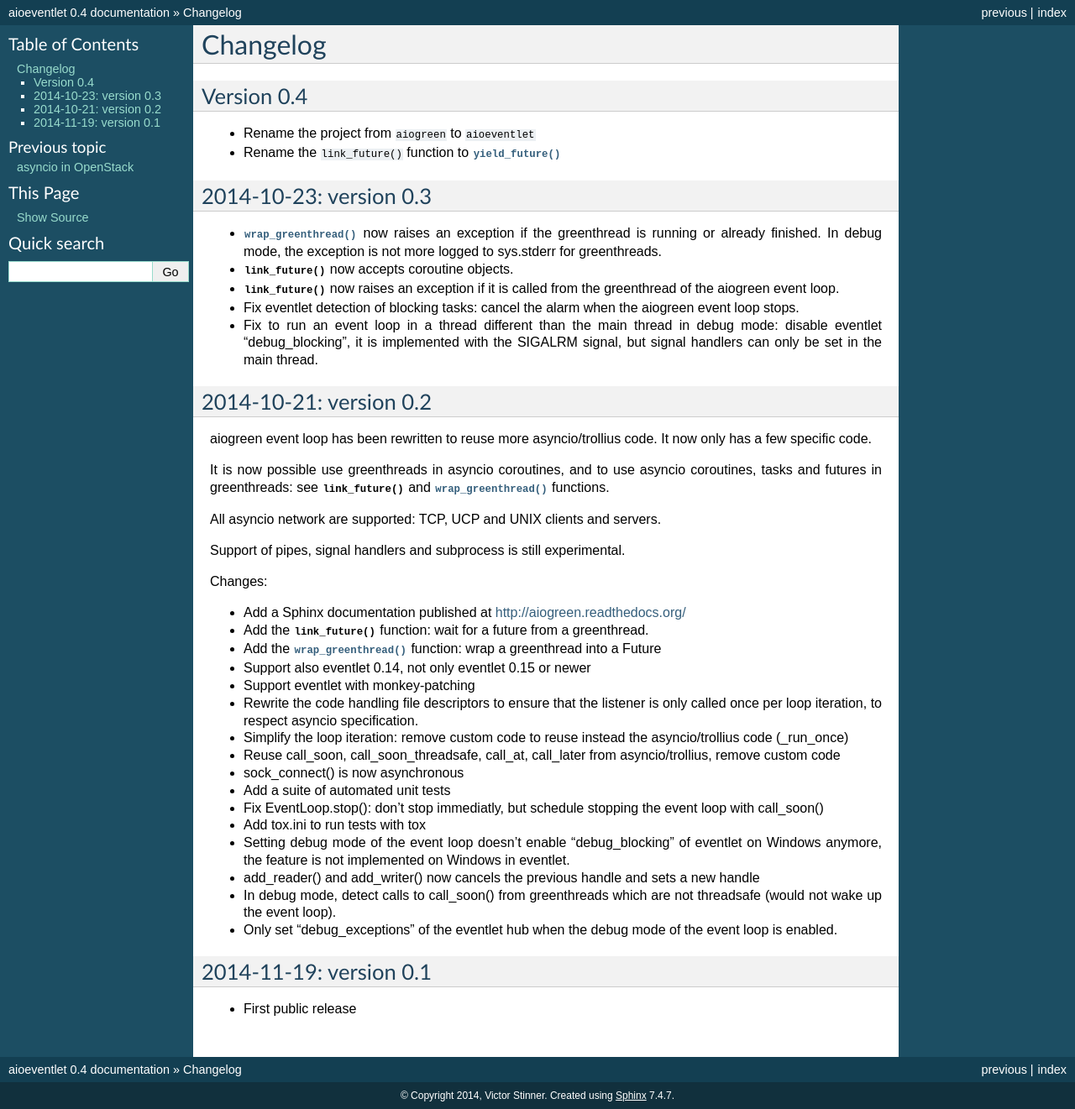
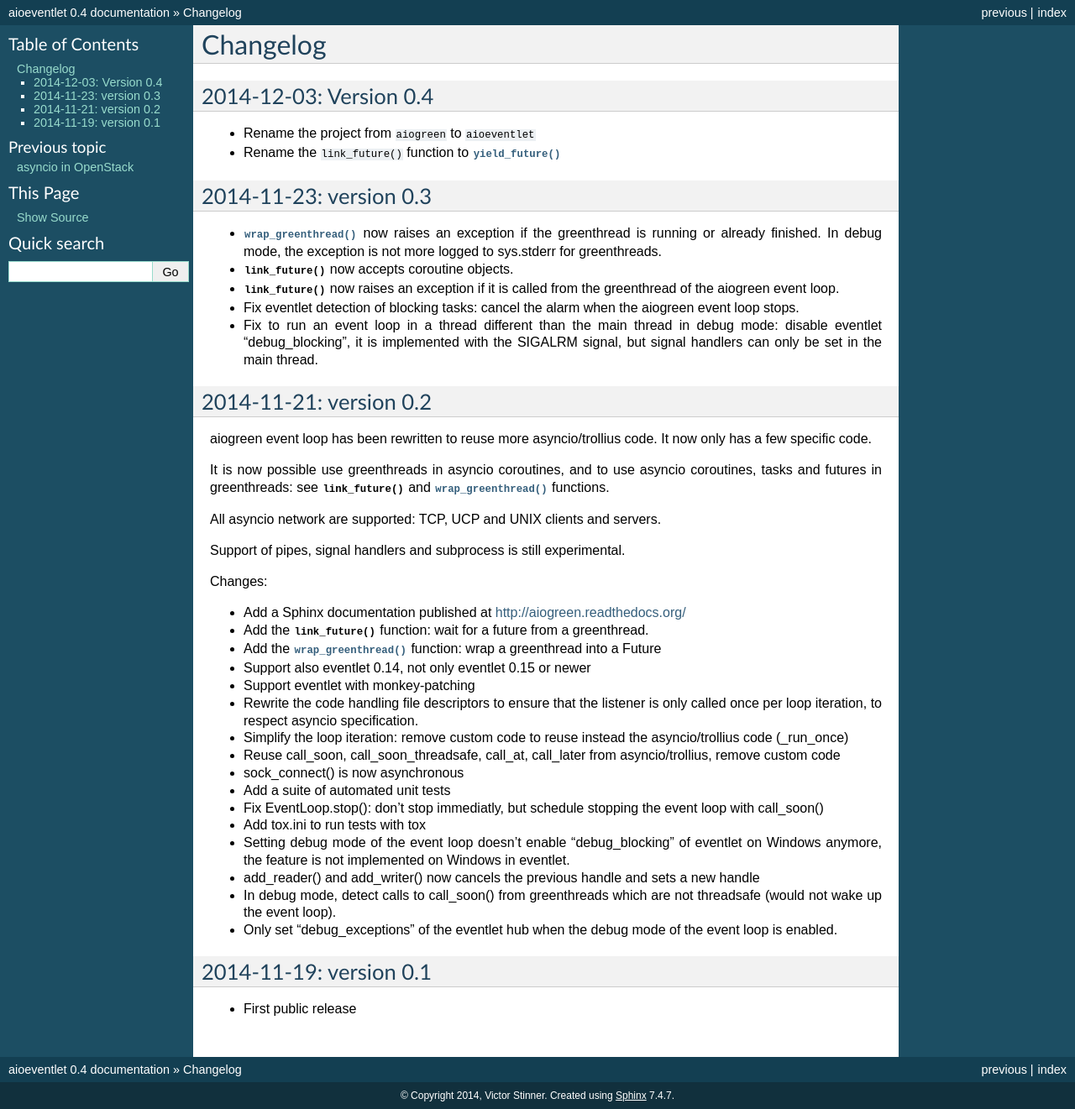
Before and after one commit to openstack-archive/deb-python-aioeventlet, a Sphinx documentation site: the page built from doc/changelog.rst, in a window 1280 px wide. Shown: the whole page at 84% size. Built offline with Sphinx 7.4.7, drawn with Linux system fonts in a browser that asks for light colours; some of the changed lines change nothing that is shown.

Commit message:
prepare release 0.4

```diff
--- a/doc/changelog.rst
+++ b/doc/changelog.rst
@@ -1,13 +1,13 @@
 Changelog
 =========
 
-Version 0.4
------------
+2014-12-03: Version 0.4
+-----------------------
 
 * Rename the project from ``aiogreen`` to ``aioeventlet``
 * Rename the ``link_future()`` function to :func:`yield_future`
 
-2014-10-23: version 0.3
+2014-11-23: version 0.3
 -----------------------
 
 * :func:`wrap_greenthread` now raises an exception if the greenthread is
@@ -22,7 +22,7 @@ Version 0.4
   mode: disable eventlet "debug_blocking", it is implemented with the SIGALRM
   signal, but signal handlers can only be set in the main thread.
 
-2014-10-21: version 0.2
+2014-11-21: version 0.2
 -----------------------
 
 aiogreen event loop has been rewritten to reuse more asyncio/trollius code. It
```
